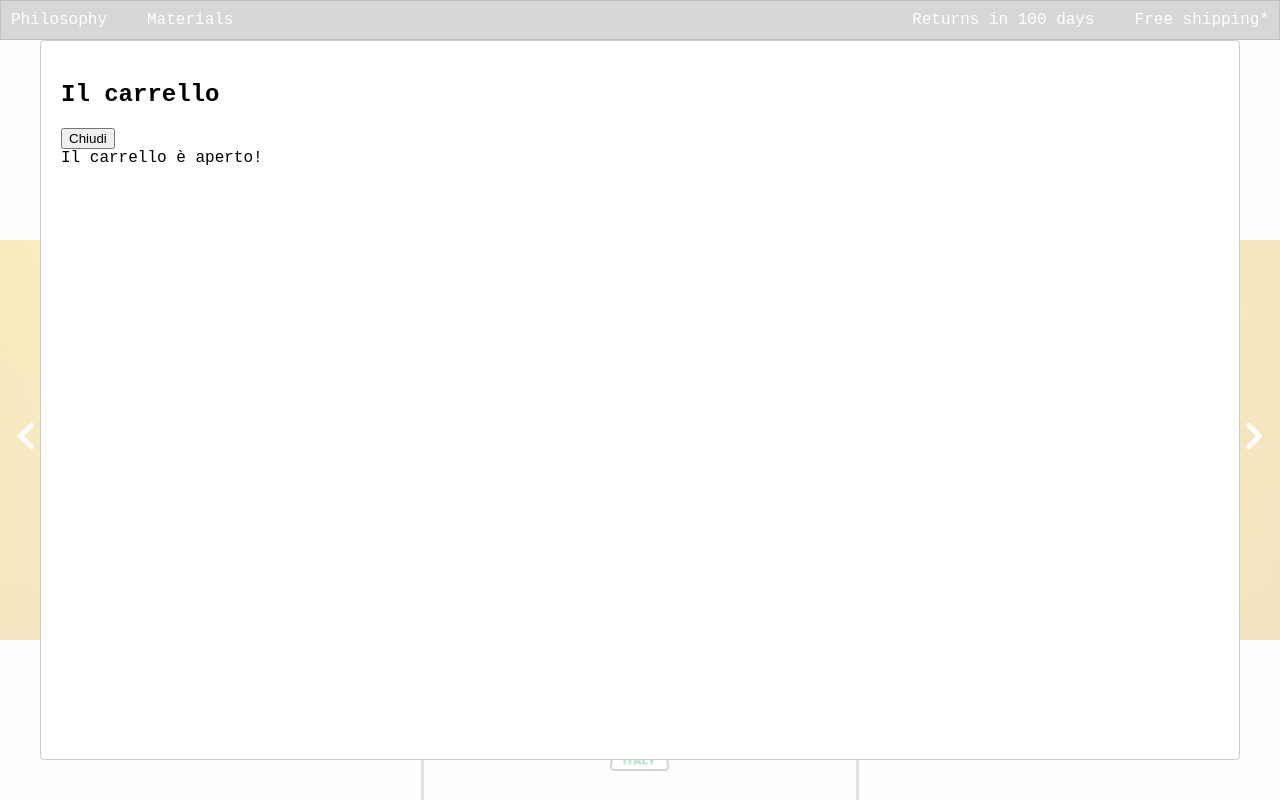
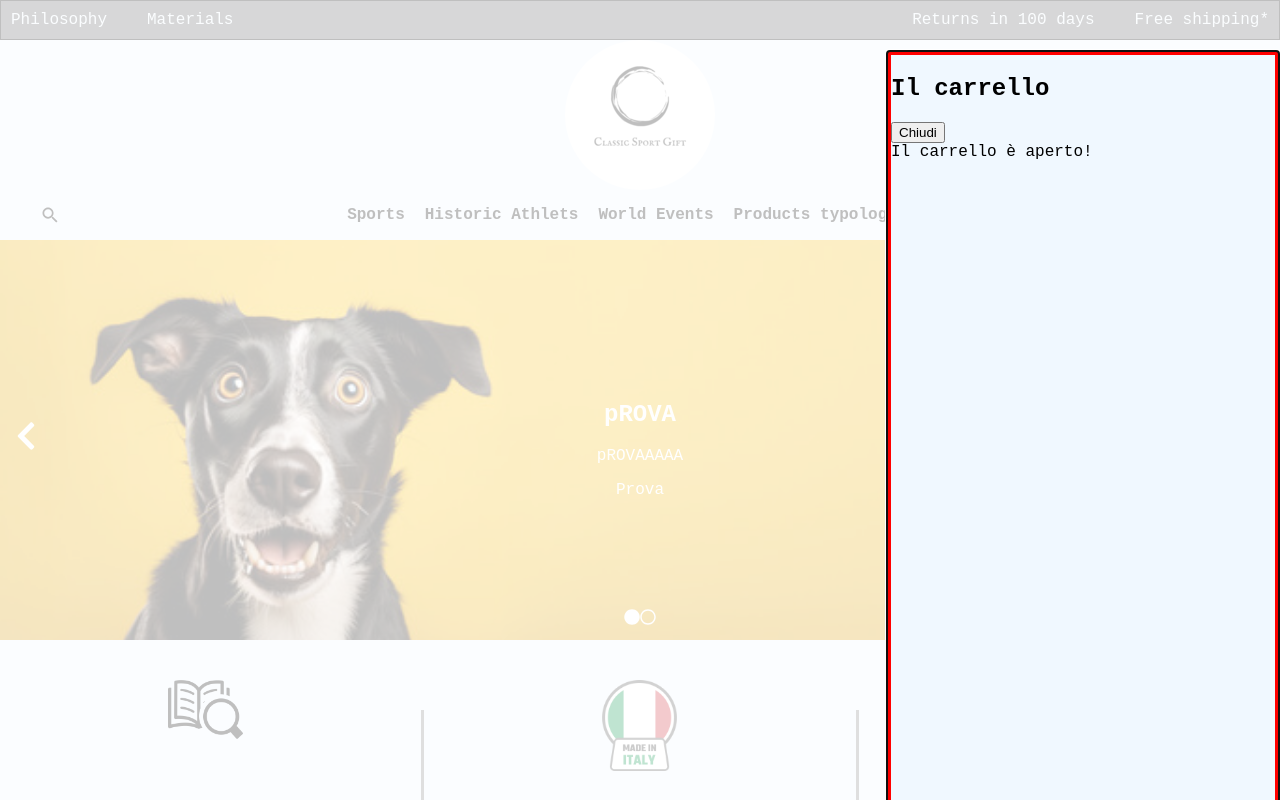
Before and after one commit to AntonioColaiera/Classic-Sport-E-commerce, a React (Create React App) app in the folder Classic-Sport-E-commerce.Client/classic-sport-e-commerce/: page / in a window 1280 px wide. Both pictures are taken after a click on the icon 1230 px from the left and 215 px from the top of the page. Shown: the top 800 px of the page. Built offline with nearby package versions, Linux system fonts and the light colour scheme.

Commit message:
redux cart

```diff
--- /dev/null
+++ b/Classic-Sport-E-commerce.Client/classic-sport-e-commerce/src/components/cart/Cart.css
@@ -0,0 +1,11 @@
+.CartModal {
+
+    width: 30%;
+    height: 100vh;
+    position: fixed;
+    right: 0;
+    top: 0;
+    top: 50px;
+    background-color: aliceblue;
+    border: solid 5px red;
+}
--- a/Classic-Sport-E-commerce.Client/classic-sport-e-commerce/src/components/cart/Cart.js
+++ b/Classic-Sport-E-commerce.Client/classic-sport-e-commerce/src/components/cart/Cart.js
@@ -3,6 +3,7 @@ import { IoCartOutline } from 'react-icons/io5';
 import { useSelector, useDispatch } from 'react-redux';
 import { toggleCart } from '../redux/actions/cartAction';
 import Modal from 'react-modal';
+import './Cart.css'
 
 Modal.setAppElement('#root'); // Questa riga è necessaria per l'accessibilità
 
@@ -20,7 +21,9 @@ export default function Cart() {
       <Modal
         isOpen={cartOpen}
         onRequestClose={handleCartClick}
-        contentLabel="Carrello"
+        contentLabel="Cart"
+        className="CartModal"
+
       >
         <h2>Il carrello</h2>
         <button onClick={handleCartClick}>Chiudi</button>
```
